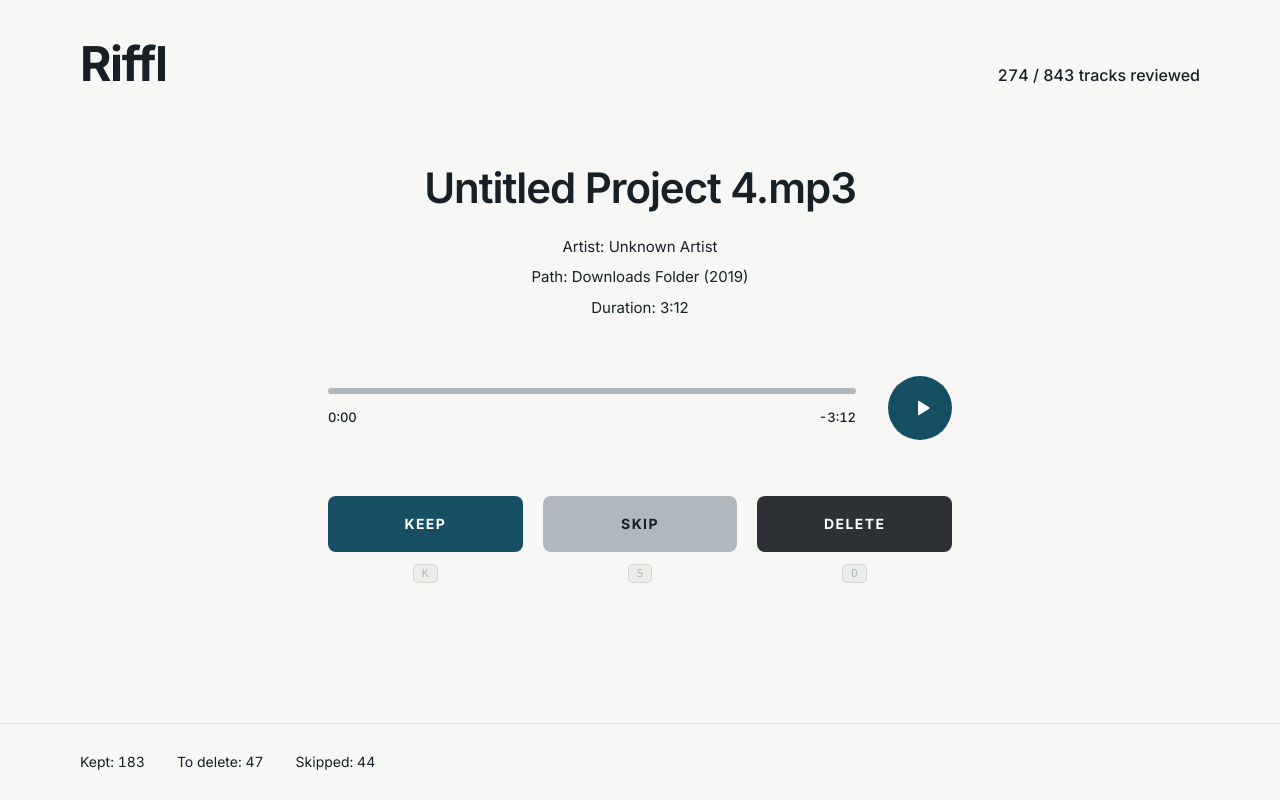
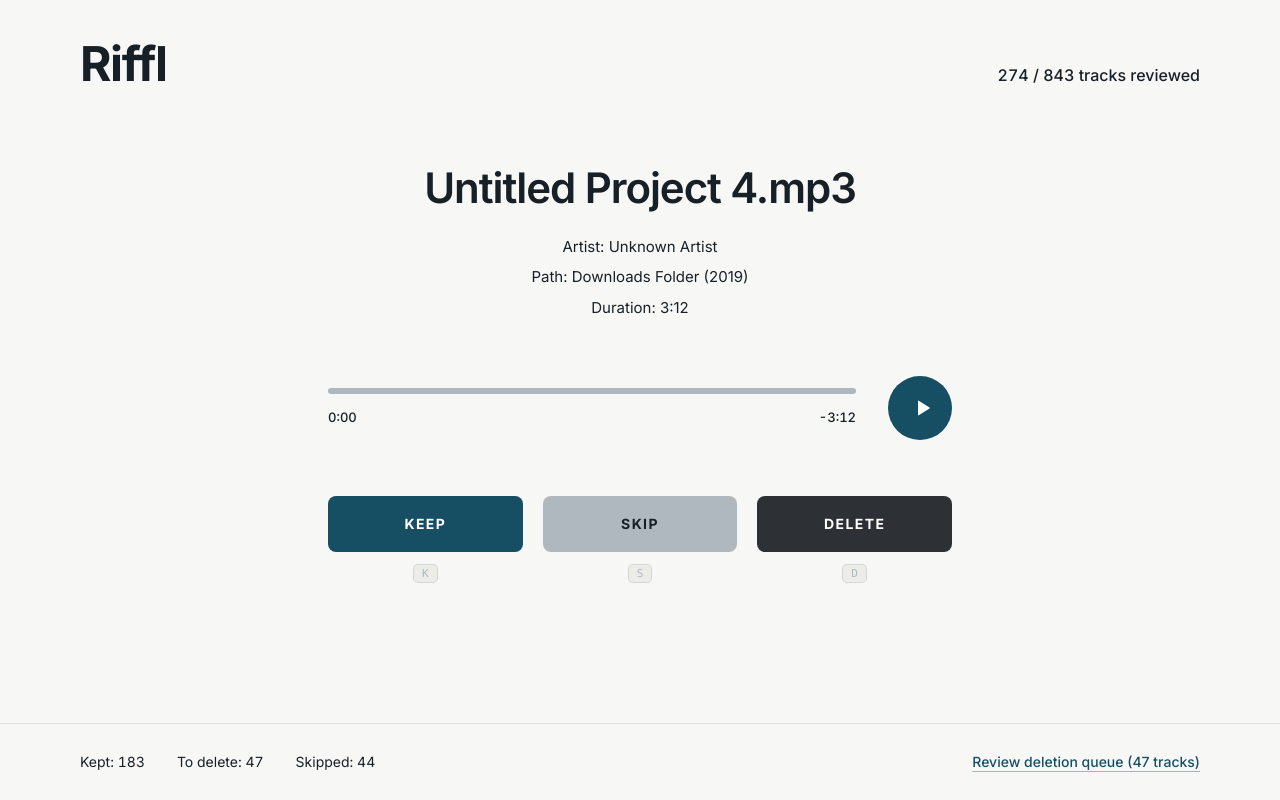
Before and after one commit to ItokianaRAKT/riffl-frontend, a React (Vite) app: page / in a window 1280 px wide. Built offline with nearby package versions, Linux system fonts and the light colour scheme.

Commit message:
feat: add deletion queue link with live track count

```diff
--- a/src/components/LibraryStats.tsx
+++ b/src/components/LibraryStats.tsx
@@ -7,10 +7,18 @@ interface LibraryStatsProps {
 export default function LibraryStats({ summary }: LibraryStatsProps) {
   return (
     <footer className="border-t border-[#172026]/10 px-8 py-7 sm:px-12 lg:px-20">
-      <div className="flex items-center gap-8 text-sm text-ink">
-        <span className="tabular-nums">Kept: {summary.kept}</span>
-        <span className="tabular-nums">To delete: {summary.toDelete}</span>
-        <span className="tabular-nums">Skipped: {summary.skipped}</span>
+      <div className="flex flex-wrap items-center justify-between gap-x-8 gap-y-4">
+        <div className="flex items-center gap-8 text-sm text-ink">
+          <span className="tabular-nums">Kept: {summary.kept}</span>
+          <span className="tabular-nums">To delete: {summary.toDelete}</span>
+          <span className="tabular-nums">Skipped: {summary.skipped}</span>
+        </div>
+        <button
+          type="button"
+          className="cursor-pointer text-sm font-medium text-petroleum underline decoration-[#164e63]/40 underline-offset-4 transition-colors duration-150 hover:decoration-[#164e63] focus-visible:outline-2 focus-visible:outline-offset-2 focus-visible:outline-petroleum"
+        >
+          Review deletion queue ({summary.toDelete} tracks)
+        </button>
       </div>
     </footer>
   );
```
